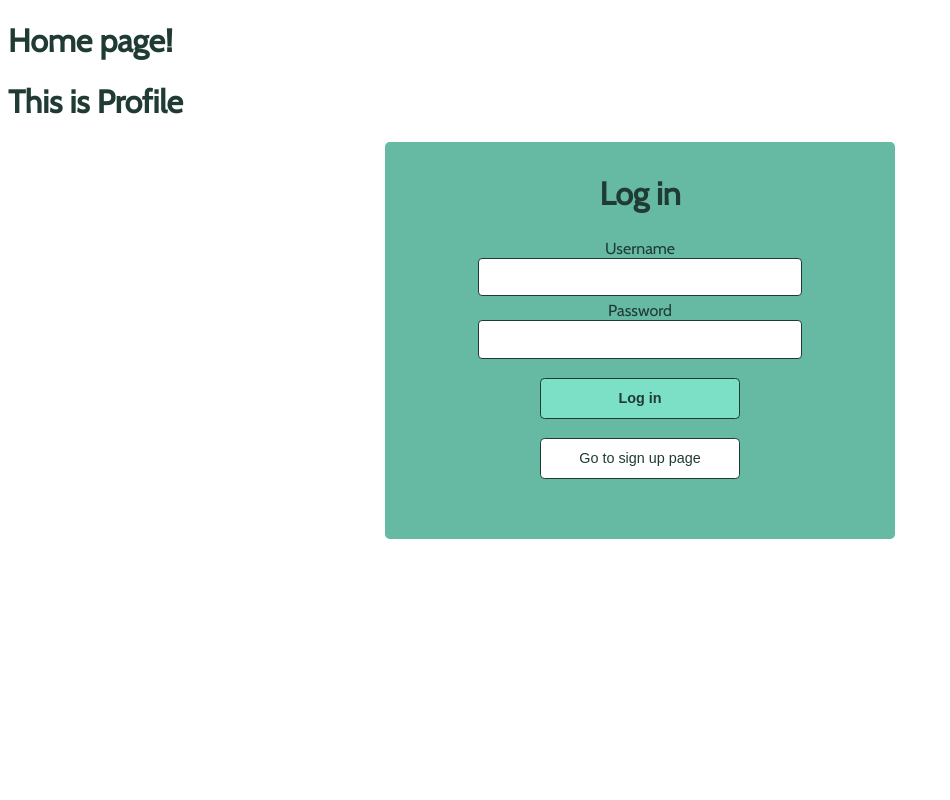
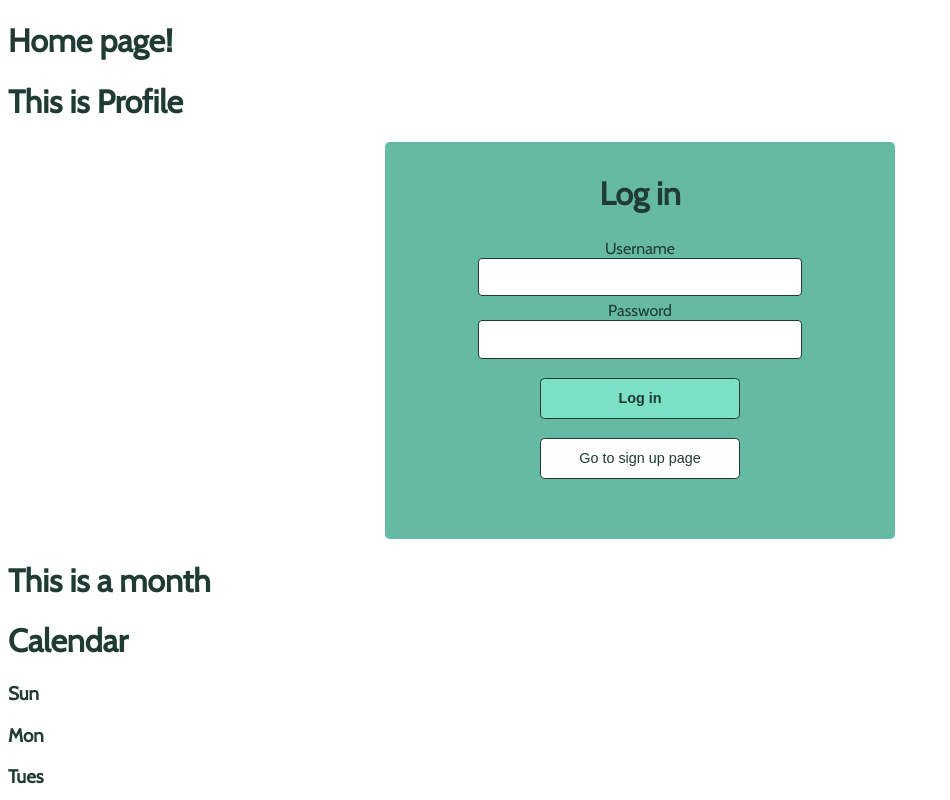
Before and after one commit to red-lipped-batfish-39/tracker, a React app: page / in a window 1280 px wide. Shown: the top 800 px of the page, without its empty margins (0-950 px from the left). Built offline with nearby package versions, Linux system fonts and the light colour scheme.

Commit message:
(update) render month component from main

```diff
--- a/client/component/main.jsx
+++ b/client/component/main.jsx
@@ -1,17 +1,18 @@
 import React, { Component } from "react";
 import { render } from "react-dom";
+import Month from "./month.jsx"
 
 
 class Main extends Component {
 
   render() {
-    console.log('this.props.user is ', this.props.user)
+    //don't display component if user is not defined
     if (!this.props.user) {
-      return <></>
+      return <Month />
     }
 
     return (
-
+      <>
       <div class="periodInputContainer">
         <h1>Add new period</h1>
         <label htmlFor="start"> Start Date</label>
@@ -25,6 +26,8 @@ class Main extends Component {
         /><br></br>
         <button className ="primaryButton" onClick = {this.props.newPeriod}>Submit these dates</button><br></br>
       </div>
+      <Month />
+      </>
     );
   }
 }
```
